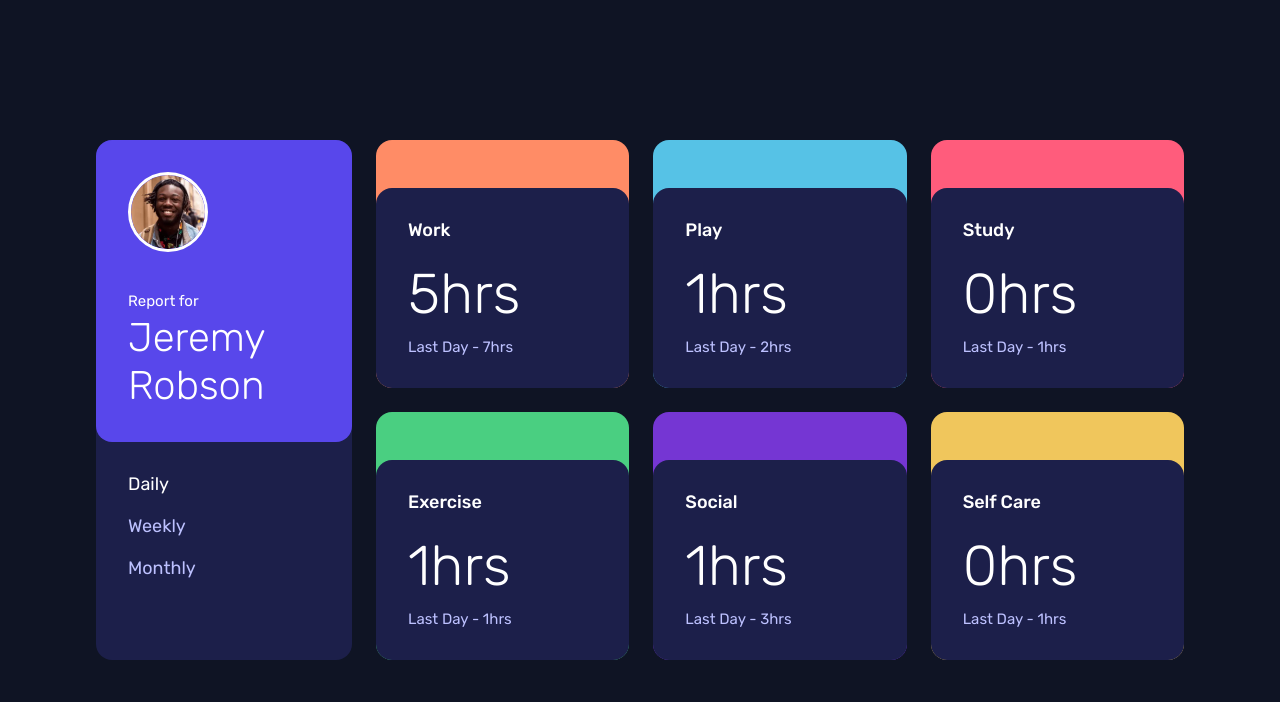
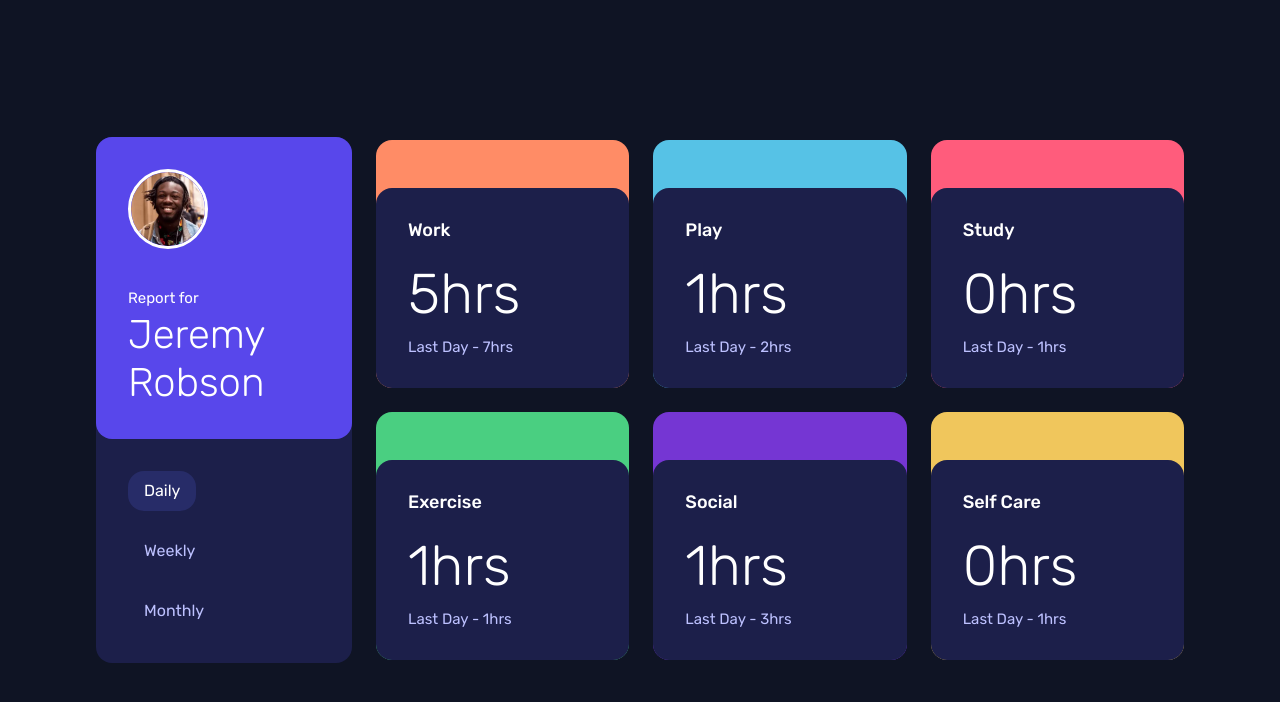
Before and after one commit to DarkstarXDD/time-tracking-dashboard, a website built with Vite: page index.html in a window 1280 px wide. Built offline with nearby package versions, Linux system fonts and the light colour scheme.

Commit message:
refactor: update tab button styles

```diff
--- a/index.html
+++ b/index.html
@@ -62,31 +62,11 @@
             role="tablist"
             id="tab-list"
             aria-orientation="horizontal"
-            class="flex items-center justify-between p-8 md:flex-col md:items-start md:gap-5"
+            class="tab-list"
           >
-            <button
-              role="tab"
-              id="tab-1"
-              class="tab-button text-preset-2 text-purple-light outline-white aria-selected:text-white"
-            >
-              Daily
-            </button>
-
-            <button
-              role="tab"
-              id="tab-2"
-              class="tab-button text-preset-2 text-purple-light outline-white aria-selected:text-white"
-            >
-              Weekly
-            </button>
-
-            <button
-              role="tab"
-              id="tab-3"
-              class="tab-button text-preset-2 text-purple-light outline-white aria-selected:text-white"
-            >
-              Monthly
-            </button>
+            <button role="tab" id="tab-1" class="tab-button">Daily</button>
+            <button role="tab" id="tab-2" class="tab-button">Weekly</button>
+            <button role="tab" id="tab-3" class="tab-button">Monthly</button>
           </div>
         </div>
 
--- a/src/styles.css
+++ b/src/styles.css
@@ -117,6 +117,41 @@
     color: white;
   }
 
+  .tab-list {
+    display: flex;
+    justify-content: space-between;
+    align-items: center;
+    padding: 1.5rem 1rem;
+  }
+
+  .tab-button {
+    color: hsl(236 100% 87%);
+    outline-color: white;
+    padding: 0.5rem 0.75rem;
+    border-radius: 1rem;
+  }
+
+  @media (hover: hover) {
+    .tab-button:hover {
+      color: white;
+    }
+  }
+
+  @media (min-width: 24rem) {
+    .tab-list {
+      padding: 2rem;
+    }
+
+    .tab-button {
+      padding: 0.5rem 1rem;
+    }
+  }
+
+  .tab-button[aria-selected="true"] {
+    color: white;
+    background-color: hsl(235, 46%, 28%);
+  }
+
   .card-container {
     display: grid;
     gap: 1.5rem;
@@ -129,6 +164,7 @@
 
     .wrapper-grid {
       grid-template-columns: auto 1fr;
+      align-items: center;
     }
 
     .info-tabs-wrapper {
@@ -147,6 +183,12 @@
       flex-direction: column;
       align-items: flex-start;
       gap: 2.5rem;
+    }
+
+    .tab-list {
+      flex-direction: column;
+      align-items: start;
+      gap: 1.25rem;
     }
 
     .card-container {
```
